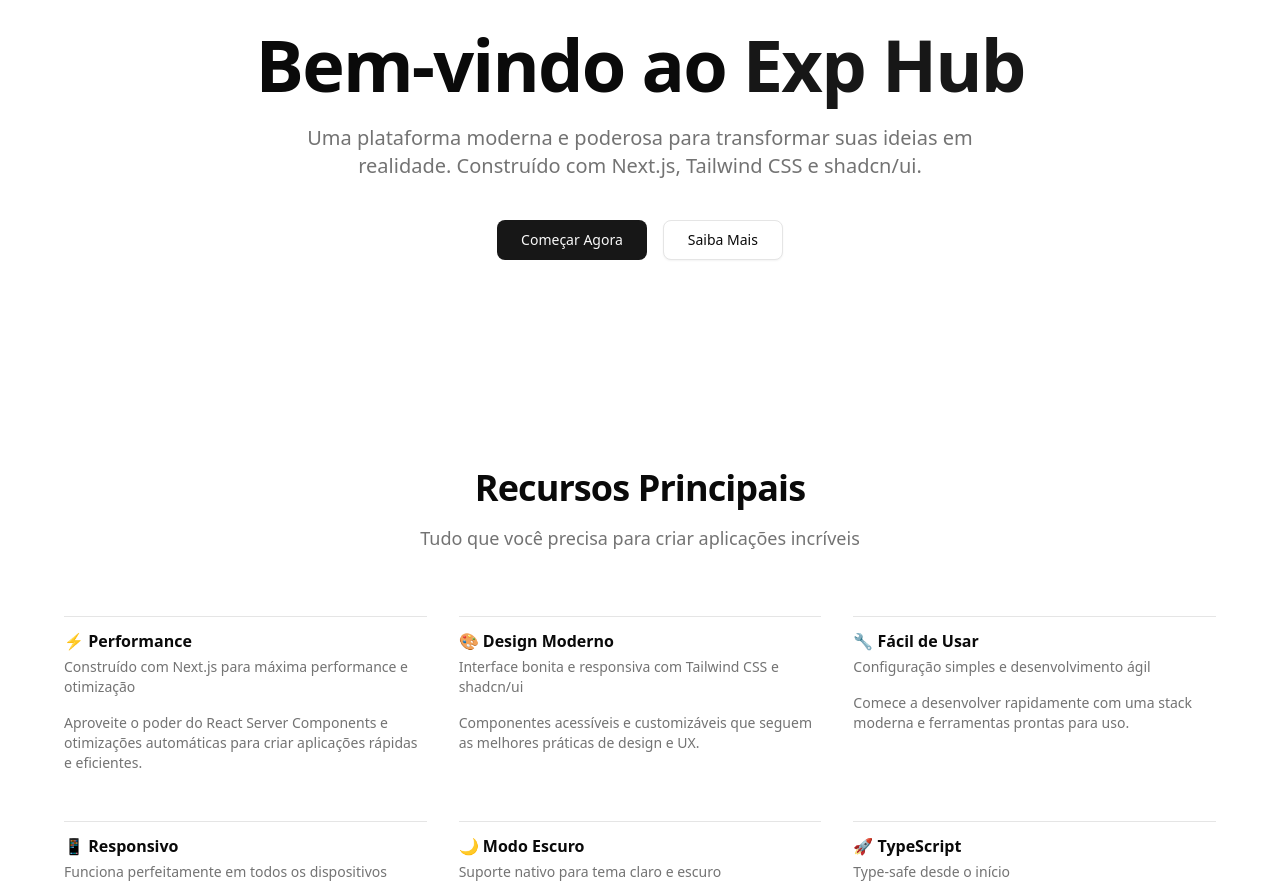
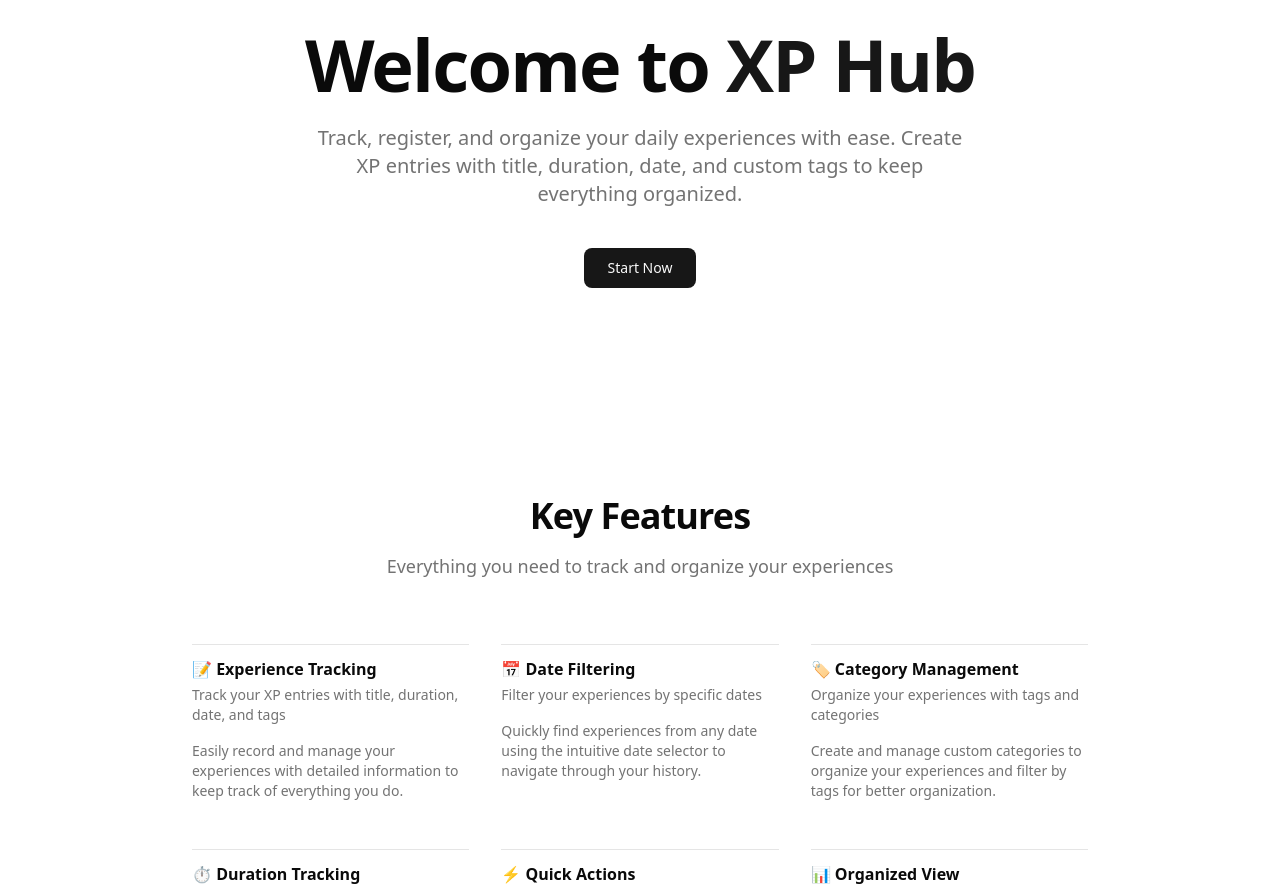
Before and after one commit to fischerafael/xp-hub, a Next.js app: page / in a window 1280 px wide. Shown: the part 100-992 px from the top of the page. Built offline with nearby package versions, Linux system fonts and the light colour scheme.

Commit message:
feat: adjusted landing

```diff
--- a/app/page.tsx
+++ b/app/page.tsx
@@ -1,3 +1,4 @@
+import Link from "next/link";
 import { Button } from "@/components/ui/button";
 import {
   Card,
@@ -14,18 +15,16 @@
       <section className="container mx-auto px-4 py-20 md:py-32">
         <div className="mx-auto max-w-4xl text-center">
           <h1 className="text-4xl font-bold tracking-tight sm:text-5xl md:text-6xl lg:text-7xl">
-            Bem-vindo ao <span className="text-primary">Exp Hub</span>
+            Welcome to <span className="text-primary">XP Hub</span>
           </h1>
           <p className="mx-auto mt-6 max-w-2xl text-lg text-muted-foreground sm:text-xl">
-            Uma plataforma moderna e poderosa para transformar suas ideias em
-            realidade. Construído com Next.js, Tailwind CSS e shadcn/ui.
+            Track, register, and organize your daily experiences with ease.
+            Create XP entries with title, duration, date, and custom tags to
+            keep everything organized.
           </p>
           <div className="mt-10 flex flex-col items-center justify-center gap-4 sm:flex-row">
-            <Button size="lg" className="w-full sm:w-auto">
-              Começar Agora
-            </Button>
-            <Button size="lg" variant="outline" className="w-full sm:w-auto">
-              Saiba Mais
+            <Button size="lg" className="w-full sm:w-auto" asChild>
+              <Link href="/app">Start Now</Link>
             </Button>
           </div>
         </div>
@@ -33,125 +32,108 @@
 
       {/* Features Section */}
       <section className="container mx-auto px-4 py-20">
-        <div className="mx-auto max-w-6xl">
+        <div className="mx-auto max-w-4xl">
           <div className="text-center">
             <h2 className="text-3xl font-bold tracking-tight sm:text-4xl">
-              Recursos Principais
+              Key Features
             </h2>
             <p className="mt-4 text-lg text-muted-foreground">
-              Tudo que você precisa para criar aplicações incríveis
+              Everything you need to track and organize your experiences
             </p>
           </div>
           <div className="mt-16 grid gap-8 sm:grid-cols-2 lg:grid-cols-3">
             <Card>
               <CardHeader>
-                <CardTitle>⚡ Performance</CardTitle>
+                <CardTitle>📝 Experience Tracking</CardTitle>
                 <CardDescription>
-                  Construído com Next.js para máxima performance e otimização
+                  Track your XP entries with title, duration, date, and tags
                 </CardDescription>
               </CardHeader>
               <CardContent>
                 <p className="text-sm text-muted-foreground">
-                  Aproveite o poder do React Server Components e otimizações
-                  automáticas para criar aplicações rápidas e eficientes.
+                  Easily record and manage your experiences with detailed
+                  information to keep track of everything you do.
                 </p>
               </CardContent>
             </Card>
 
             <Card>
               <CardHeader>
-                <CardTitle>🎨 Design Moderno</CardTitle>
+                <CardTitle>📅 Date Filtering</CardTitle>
                 <CardDescription>
-                  Interface bonita e responsiva com Tailwind CSS e shadcn/ui
+                  Filter your experiences by specific dates
                 </CardDescription>
               </CardHeader>
               <CardContent>
                 <p className="text-sm text-muted-foreground">
-                  Componentes acessíveis e customizáveis que seguem as melhores
-                  práticas de design e UX.
+                  Quickly find experiences from any date using the intuitive
+                  date selector to navigate through your history.
                 </p>
               </CardContent>
             </Card>
 
             <Card>
               <CardHeader>
-                <CardTitle>🔧 Fácil de Usar</CardTitle>
+                <CardTitle>🏷️ Category Management</CardTitle>
                 <CardDescription>
-                  Configuração simples e desenvolvimento ágil
+                  Organize your experiences with tags and categories
                 </CardDescription>
               </CardHeader>
               <CardContent>
                 <p className="text-sm text-muted-foreground">
-                  Comece a desenvolver rapidamente com uma stack moderna e
-                  ferramentas prontas para uso.
+                  Create and manage custom categories to organize your
+                  experiences and filter by tags for better organization.
                 </p>
               </CardContent>
             </Card>
 
             <Card>
               <CardHeader>
-                <CardTitle>📱 Responsivo</CardTitle>
+                <CardTitle>⏱️ Duration Tracking</CardTitle>
                 <CardDescription>
-                  Funciona perfeitamente em todos os dispositivos
+                  Track time spent on each experience
                 </CardDescription>
               </CardHeader>
               <CardContent>
                 <p className="text-sm text-muted-foreground">
-                  Design adaptativo que garante uma experiência perfeita em
-                  desktop, tablet e mobile.
+                  Record how long you spend on each activity and view total
+                  duration for filtered experiences.
                 </p>
               </CardContent>
             </Card>
 
             <Card>
               <CardHeader>
-                <CardTitle>🌙 Modo Escuro</CardTitle>
+                <CardTitle>⚡ Quick Actions</CardTitle>
                 <CardDescription>
-                  Suporte nativo para tema claro e escuro
+                  Copy, edit, and delete experiences with ease
                 </CardDescription>
               </CardHeader>
               <CardContent>
                 <p className="text-sm text-muted-foreground">
-                  Interface que se adapta automaticamente às preferências do
-                  usuário com suporte completo a dark mode.
+                  Quickly copy titles to clipboard, edit entries, or remove
+                  experiences you no longer need.
                 </p>
               </CardContent>
             </Card>
 
             <Card>
               <CardHeader>
-                <CardTitle>🚀 TypeScript</CardTitle>
-                <CardDescription>Type-safe desde o início</CardDescription>
+                <CardTitle>📊 Organized View</CardTitle>
+                <CardDescription>
+                  Clean and organized experience list
+                </CardDescription>
               </CardHeader>
               <CardContent>
                 <p className="text-sm text-muted-foreground">
-                  Desenvolvimento mais seguro e produtivo com TypeScript
-                  configurado e pronto para uso.
+                  View all your experiences in a clean, organized list sorted by
+                  date with powerful filtering options.
                 </p>
               </CardContent>
             </Card>
           </div>
         </div>
       </section>
-
-      {/* CTA Section */}
-      <section className="container mx-auto px-4 py-20">
-        <div className="mx-auto max-w-4xl">
-          <Card className="border-primary/20 bg-primary/5">
-            <CardHeader className="text-center">
-              <CardTitle className="text-3xl">Pronto para começar?</CardTitle>
-              <CardDescription className="text-base">
-                Junte-se a nós e comece a construir algo incrível hoje mesmo.
-              </CardDescription>
-            </CardHeader>
-            <CardContent className="flex justify-center">
-              <Button size="lg" className="mt-4">
-                Começar Agora
-              </Button>
-            </CardContent>
-          </Card>
-        </div>
-      </section>
     </div>
   );
 }
```
